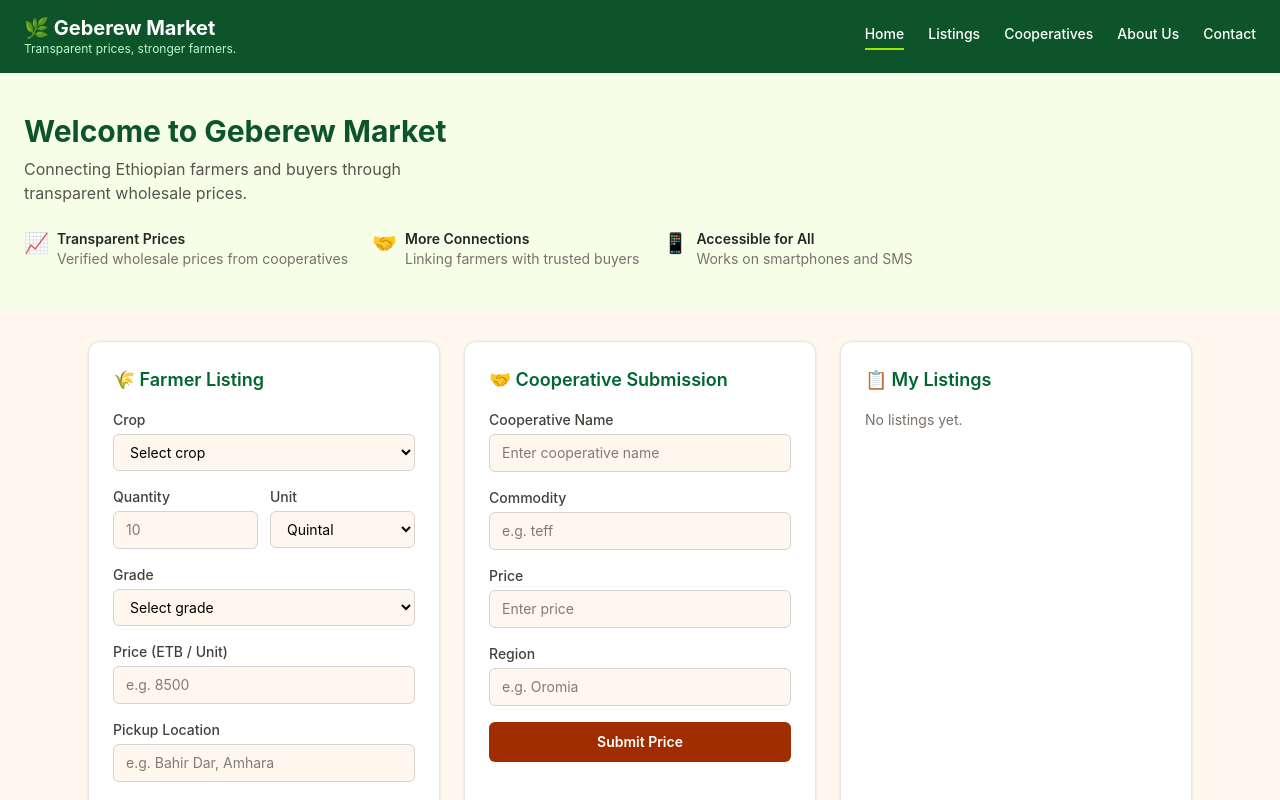
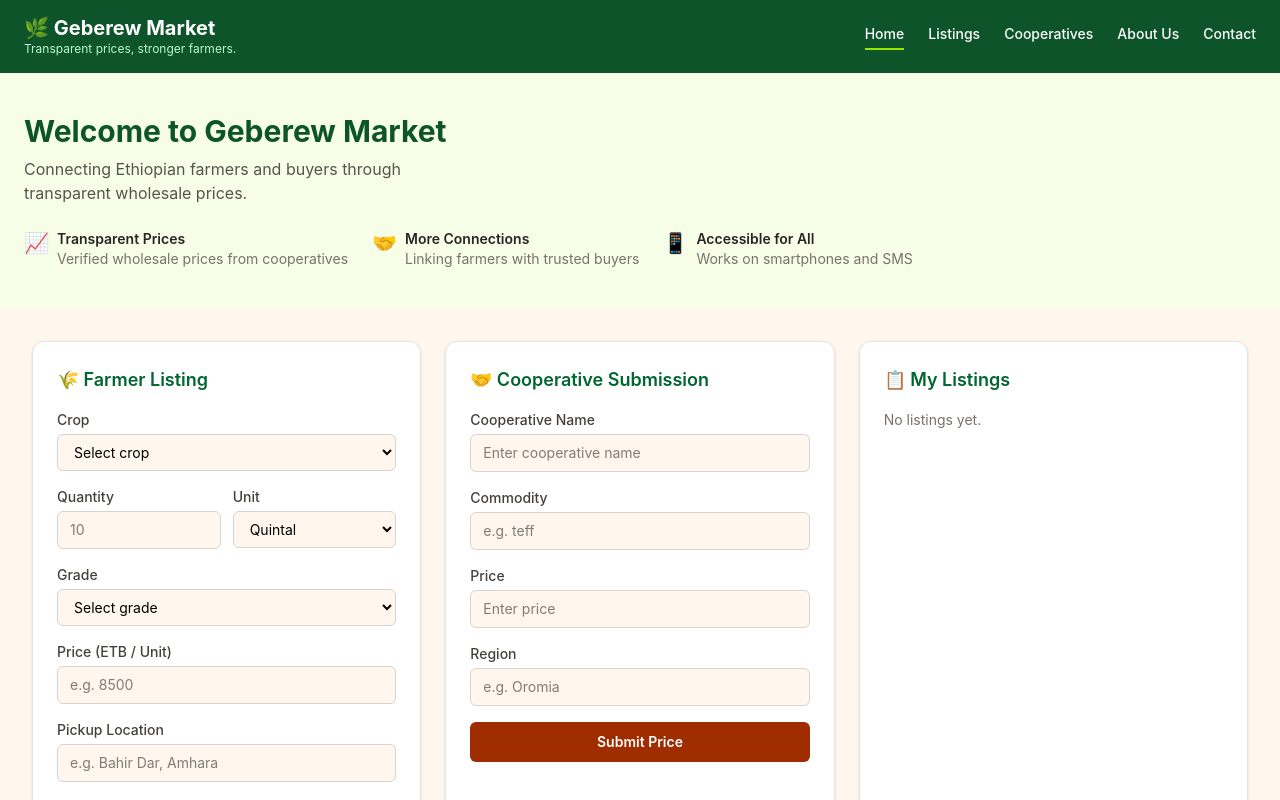
Before and after one commit to MahletBernosPM/GEBEREW---MARKET, a React (Vite) app in the folder frontend/: page / in a window 1280 px wide. Shown: the top 800 px of the page. Built offline with nearby package versions, Linux system fonts and the light colour scheme.

Commit message:
Widen main layout to use full browser width

```diff
--- a/frontend/src/App.jsx
+++ b/frontend/src/App.jsx
@@ -12,7 +12,7 @@ export default function App() {
       <Header />
       <Hero />
 
-<main className="max-w-6xl mx-auto px-6 py-8 w-full">
+      <main className="mx-auto px-8 py-8 w-full">
   <div className="grid grid-cols-1 lg:grid-cols-3 gap-6">
     <div className="bg-white border border-stone-200 rounded-xl shadow-sm p-6">
       <h2 className="text-lg font-semibold text-green-800 mb-4">🌾 Farmer Listing</h2>
--- a/frontend/src/FarmerListingForm.jsx
+++ b/frontend/src/FarmerListingForm.jsx
@@ -211,12 +211,7 @@ return (
     >
       List Produce
     </button>
-    {status === 'success' && (
-  <p className="bg-green-50 text-green-800 rounded-md px-3 py-2 text-sm">
-    ✅ Produce listed successfully!<br />
-    Your {form.commodityId || 'listing'} is now available to buyers.
-  </p>
-)}
+
     {status?.type === 'success' && (
   <p className="bg-green-50 text-green-800 rounded-md px-3 py-2 text-sm">
     ✅ Produce listed successfully!<br />
```
